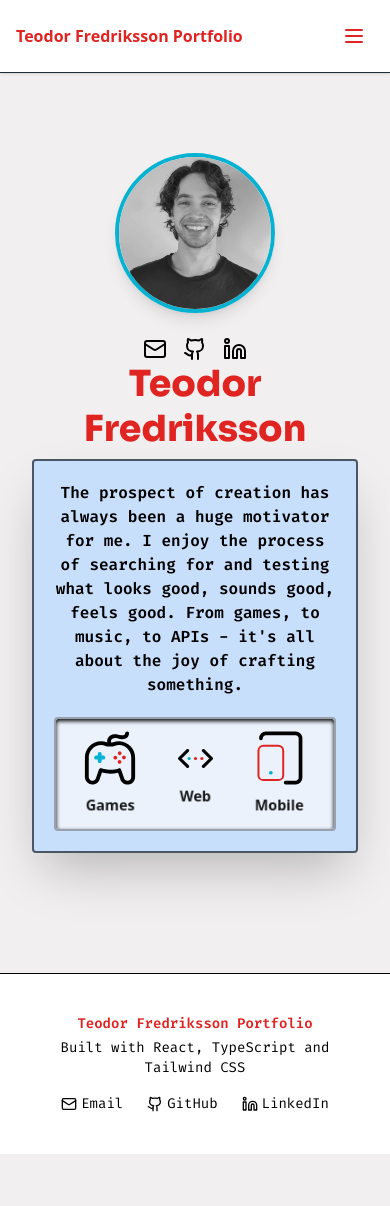
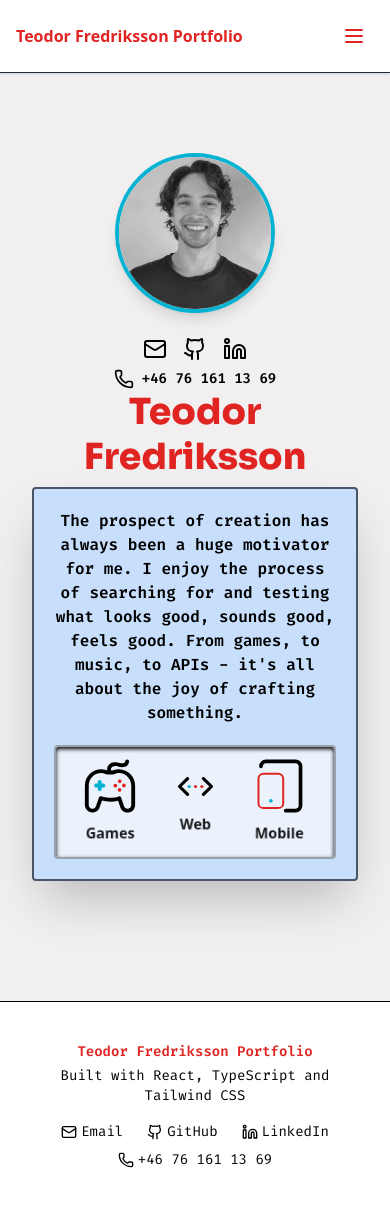
Before and after one commit to TeodorFredriksson95/cv-website-2025, a Next.js app: page / in a window 390 px wide. Shown: the top 1206 px of the page. Before the commit the page ends 1154 px from the top, so only its background shows below. Built offline with nearby package versions, Linux system fonts and the light colour scheme.

Commit message:
fix: add phone contact option and improve footer layout for better accessibility

```diff
--- a/src/app/about/page.tsx
+++ b/src/app/about/page.tsx
@@ -1,6 +1,6 @@
 'use client'
 import Image from 'next/image';
-import { Github, Linkedin, Mail } from 'lucide-react';
+import { Github, Linkedin, Mail, Phone } from 'lucide-react';
 import { TechCategory } from '@/components/TechCategory';
 import Link from 'next/link';
 import Section from '@/components/section';
@@ -21,17 +21,46 @@ export default function AboutPage() {
           <h2 className="text-2xl font-extrabold text-accent">Teodor Fredriksson</h2>
           <p className="text-sm text-muted-foreground font-mono">Developer & Problem Solver</p>
         </div>
-        <div className="flex gap-4 mt-2">
-          <Link href="https://github.com/TeodorFredriksson95" target="_blank" rel="noreferrer" aria-label="GitHub">
-            <Github className="w-5 h-5 text-muted-foreground hover:text-accent transition" />
-          </Link>
-          <Link href="https://linkedin.com/in/teodor-fredriksson-919606b9/" target="_blank" rel="noreferrer" aria-label="LinkedIn">
-            <Linkedin className="w-5 h-5 text-muted-foreground hover:text-accent transition" />
-          </Link>
-          <Link href="mailto:teofredev@gmail.com" aria-label="Email">
-            <Mail className="w-5 h-5 text-muted-foreground hover:text-accent transition" />
-          </Link>
-        </div>
+            <div className="flex flex-col gap-2 mt-4 items-center text-muted-foreground">
+              <div className="flex items-center gap-4">
+                <Link
+                  href="mailto:teofredev@gmail.com"
+                  className="hover:text-accent transition"
+                  aria-label="Email"
+                >
+                  <Mail className="w-6 h-6" />
+                </Link>
+
+                <Link
+                  href="https://github.com/TeodorFredriksson95"
+                  target="_blank"
+                  rel="noopener noreferrer"
+                  className="hover:text-accent transition"
+                  aria-label="GitHub"
+                >
+                  <Github className="w-6 h-6" />
+                </Link>
+
+                <Link
+                  href="https://linkedin.com/in/teodor-fredriksson-919606b9/"
+                  target="_blank"
+                  rel="noopener noreferrer"
+                  className="hover:text-accent transition"
+                  aria-label="LinkedIn"
+                >
+                  <Linkedin className="w-6 h-6" />
+                </Link>
+              </div>
+
+              <a
+                href="tel:+46761611369"
+                className="flex items-center gap-2 text-sm font-mono font-semibold hover:text-accent transition"
+                aria-label="Phone"
+              >
+                <Phone className="w-5 h-5" />
+                <span>+46 76 161 13 69</span>
+              </a>
+            </div>
       </aside>
 
       <section>
--- a/src/app/page.tsx
+++ b/src/app/page.tsx
@@ -1,14 +1,12 @@
-import { Github, Linkedin, Mail } from "lucide-react";
+import { Github, Linkedin, Mail, Phone, PhoneCall } from "lucide-react";
 import Image from "next/image";
 import Link from "next/link";
 import FeatureIcon from "@/components/FeatureIcon";
-import * as motion from "motion/react-client"
+import * as motion from "motion/react-client";
 
 export default function Home() {
   return (
-    <motion.div
-
-    >
+    <motion.div>
       <main className="flex flex-col row-start-2 w-full">
         <section className="w-full px-8 py-20 sm:px-16 text-center">
           <div className="flex flex-col items-center mb-10">
@@ -19,7 +17,8 @@ export default function Home() {
               height={160}
               className="rounded-full border-4 border-primary shadow-lg object-cover"
             />
-            <div className="flex justify-start gap-4 mt-6 text-muted-foreground">
+            <div className="flex flex-col gap-2 mt-6 items-center text-muted-foreground">
+              <div className="flex items-center gap-4">
                 <Link
                   href="mailto:teofredev@gmail.com"
                   className="hover:text-accent transition"
@@ -27,6 +26,7 @@ export default function Home() {
                 >
                   <Mail className="w-6 h-6" />
                 </Link>
+
                 <Link
                   href="https://github.com/TeodorFredriksson95"
                   target="_blank"
@@ -36,6 +36,7 @@ export default function Home() {
                 >
                   <Github className="w-6 h-6" />
                 </Link>
+
                 <Link
                   href="https://linkedin.com/in/teodor-fredriksson-919606b9/"
                   target="_blank"
@@ -46,13 +47,26 @@ export default function Home() {
                   <Linkedin className="w-6 h-6" />
                 </Link>
               </div>
+
+              <a
+                href="tel:+46761611369"
+                className="flex items-center gap-2 text-sm font-mono font-semibold hover:text-accent transition"
+                aria-label="Phone"
+              >
+                <Phone className="w-5 h-5" />
+                <span>+46 76 161 13 69</span>
+              </a>
+            </div>
+
             <h1 className="text-4xl sm:text-5xl font-extrabold font-sans text-accent leading-tight mb-2">
               Teodor Fredriksson
             </h1>
             <div className="p-5 bg-blue-200/80 border-2 border-gray-600 rounded shadow-2xl">
-
               <p className=" font-mono text-muted-foreground font-semibold max-w-xl">
-              The prospect of creation has always been a huge motivator for me. I enjoy the process of searching for and testing what looks good, sounds good, feels good. From games, to music, to APIs - it's all about the joy of crafting something.
+                The prospect of creation has always been a huge motivator for
+                me. I enjoy the process of searching for and testing what looks
+                good, sounds good, feels good. From games, to music, to APIs -
+                it's all about the joy of crafting something.
               </p>
               <motion.div
                 className="flex inset-shadow-sm inset-shadow-black mt-5 will-change-transform bg-gray-50/70 [@media(max-width:449px)]:p-3 border-2 rounded border-gray-400 p-5 flex-row flex-wrap justify-center items-center w-full max-w-xl md:gap-20 mx-auto gap-10"
@@ -95,8 +109,6 @@ export default function Home() {
             </div>
           </div>
 
-          {/* ICONS SHOOT OUT FROM CENTER */}
-
         </section>
       </main>
     </motion.div>
--- a/src/components/footer.tsx
+++ b/src/components/footer.tsx
@@ -1,9 +1,9 @@
-import { Mail, Github, Linkedin } from "lucide-react";
+import { Mail, Github, Linkedin, Phone } from "lucide-react";
 import Link from "next/link";
 
 export default function Footer() {
   return (
-    <footer className="w-full bg-background px-6 py-10 border-t border-muted-foreground/10 ">
+    <footer className="w-full bg-background px-6 py-10 border-t border-muted-foreground/10">
       <div className="max-w-screen-xl mx-auto flex flex-col sm:flex-row justify-between items-center gap-4 text-muted-foreground font-mono text-sm">
 
         <div className="text-center sm:text-left">
@@ -11,6 +11,7 @@ export default function Footer() {
           <p>Built with React, TypeScript and Tailwind CSS</p>
         </div>
 
+        <div className="flex flex-col items-center sm:items-end gap-2">
           <div className="flex gap-6 items-center">
             <Link
               href="mailto:teofredev@gmail.com"
@@ -36,6 +37,17 @@ export default function Footer() {
               <span>LinkedIn</span>
             </Link>
           </div>
+
+          {/* Phone Number Below */}
+          <Link
+            href="tel:+46761611369"
+            className="hover:text-accent transition-colors flex items-center gap-1"
+          >
+            <Phone className="w-4 h-4" />
+            <span>+46 76 161 13 69</span>
+          </Link>
+        </div>
+
       </div>
     </footer>
   );
```
Lines whose indentation alone changed are shown as unchanged.
